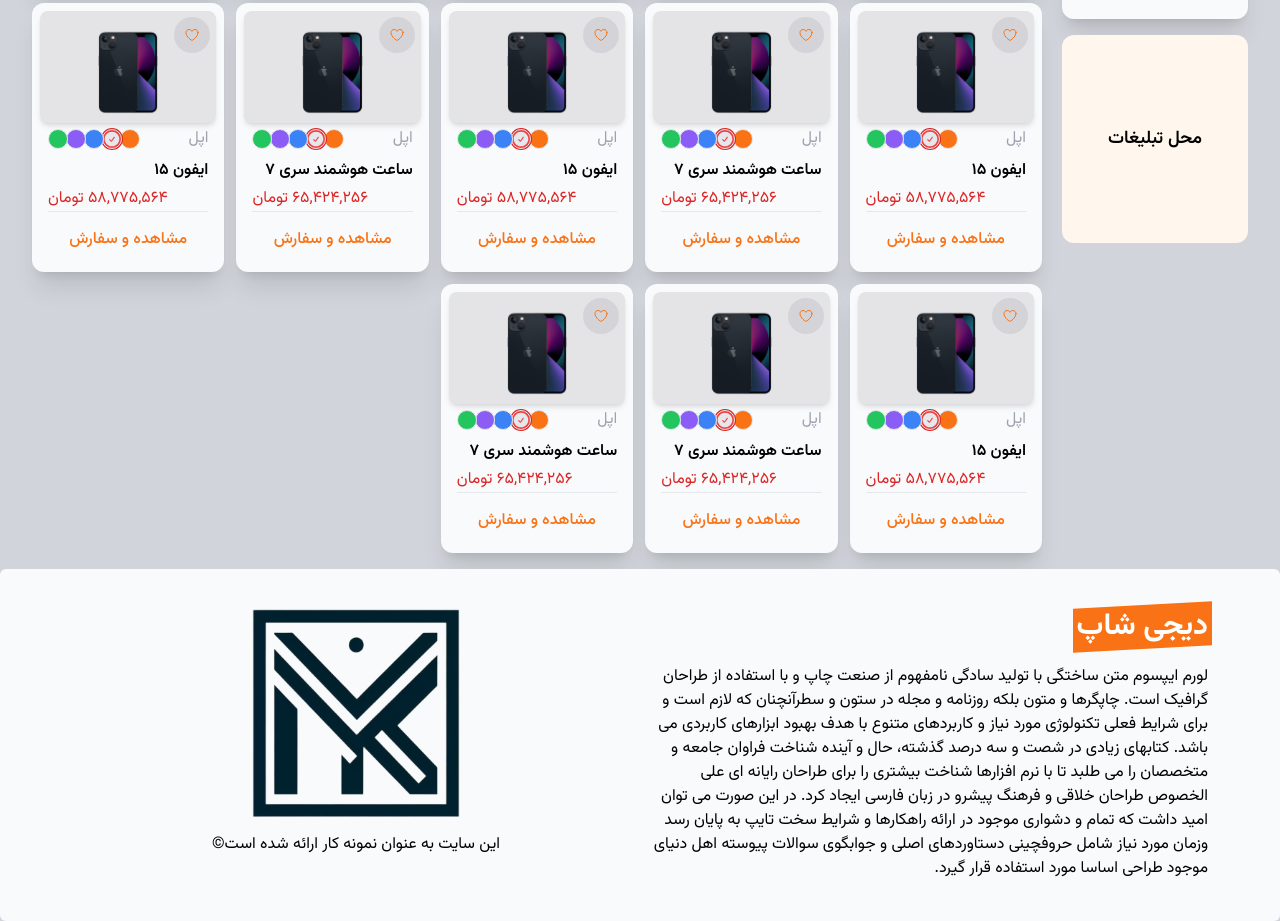
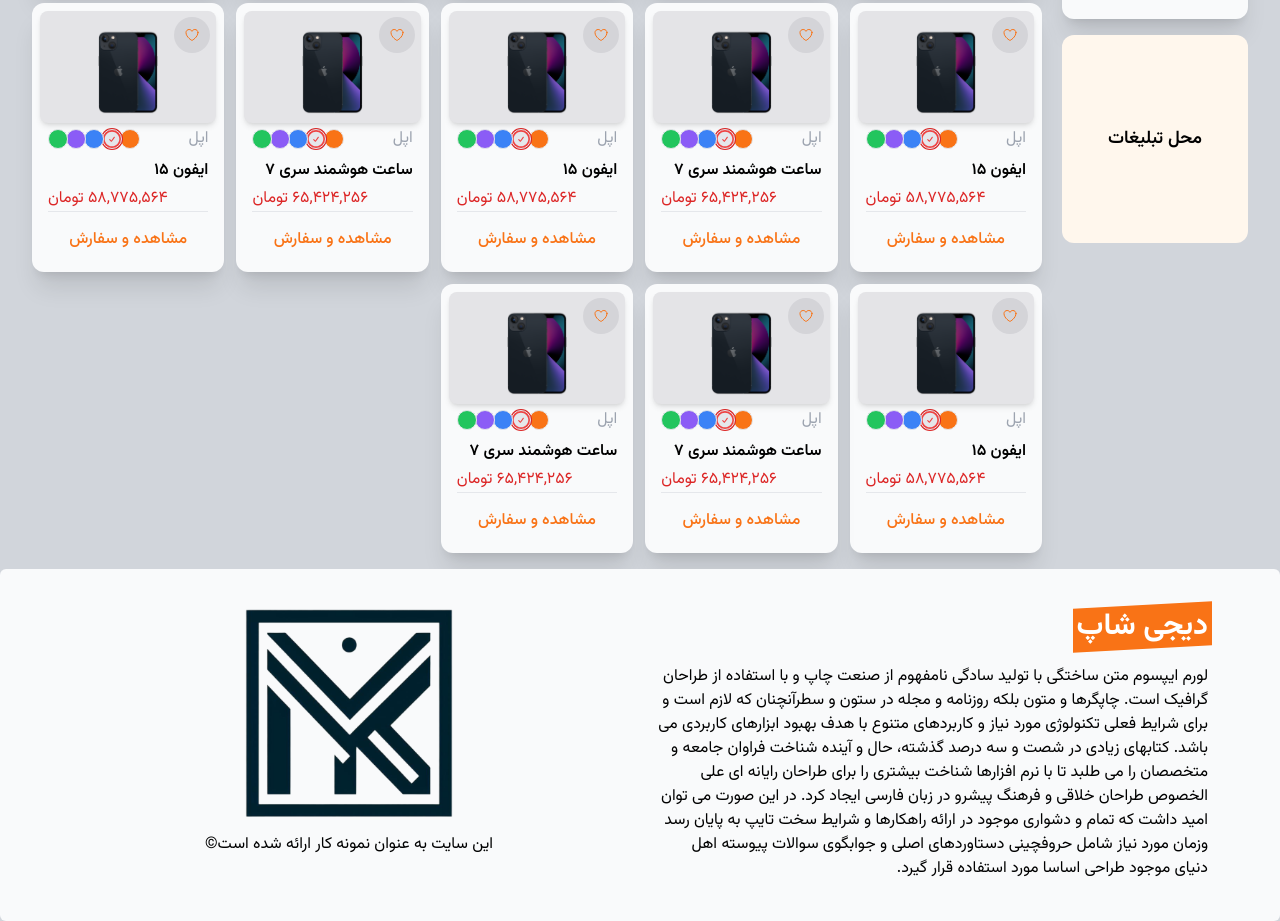
Before and after one commit to MohammadrezaNadirkhanloo/Digital-Shop, a website: page public/index.html in a window 1280 px wide. Shown: the part 459-1380 px from the top of the page. Drawn offline with nearby package versions, Linux system fonts and the light colour scheme.

Commit message:
up ui footer

```diff
--- a/public/index.html
+++ b/public/index.html
@@ -723,7 +723,7 @@
       </div>
     </section>
     <footer class="hidden md:block bg-gray-50 rounded-md  p-10">
-      <div class="container grid grid-cols-2">
+      <div class="container grid grid-cols-1 lg:grid-cols-2 gap-7">
         <div>
           <span
             class="mb-5 before:block before:absolute before:-inset-1 before:-skew-y-3 before:bg-orange-500 relative inline-block"
```
Also changed, not shown: public/build/tailwind.css.
